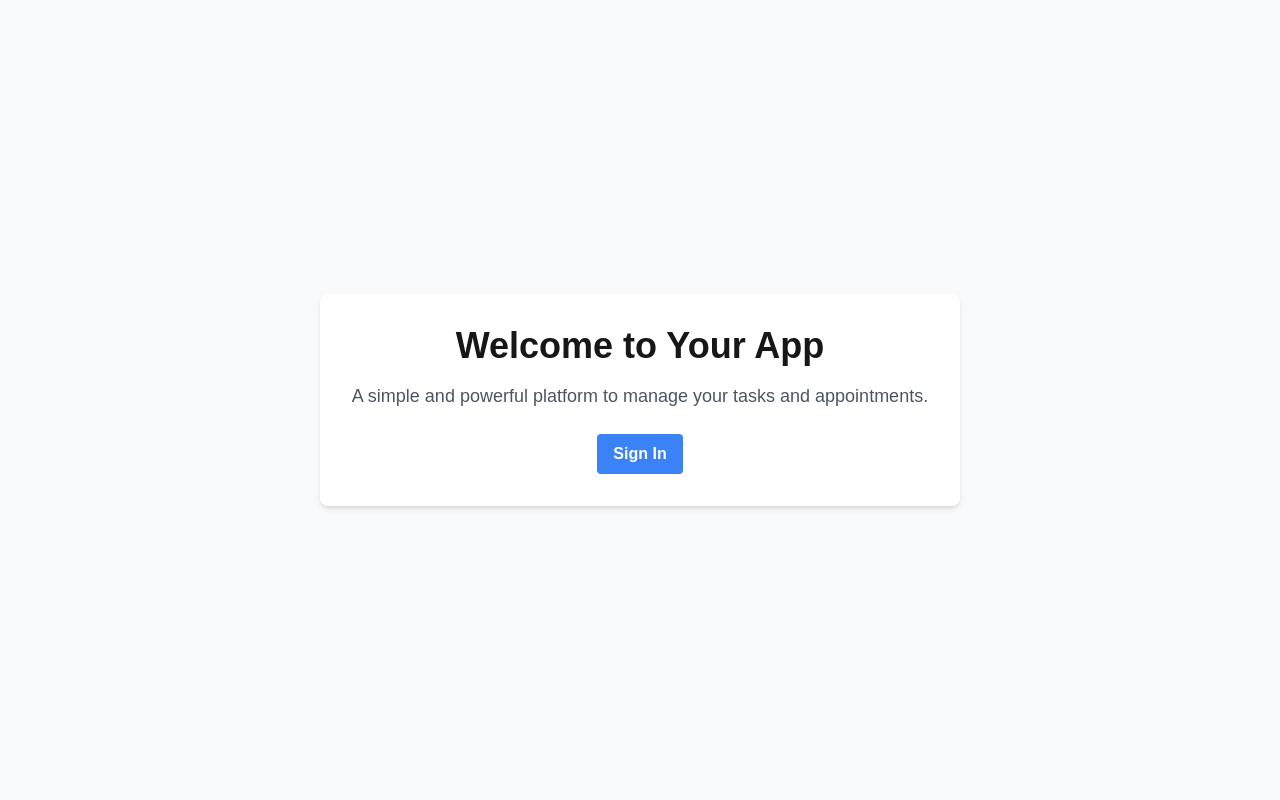
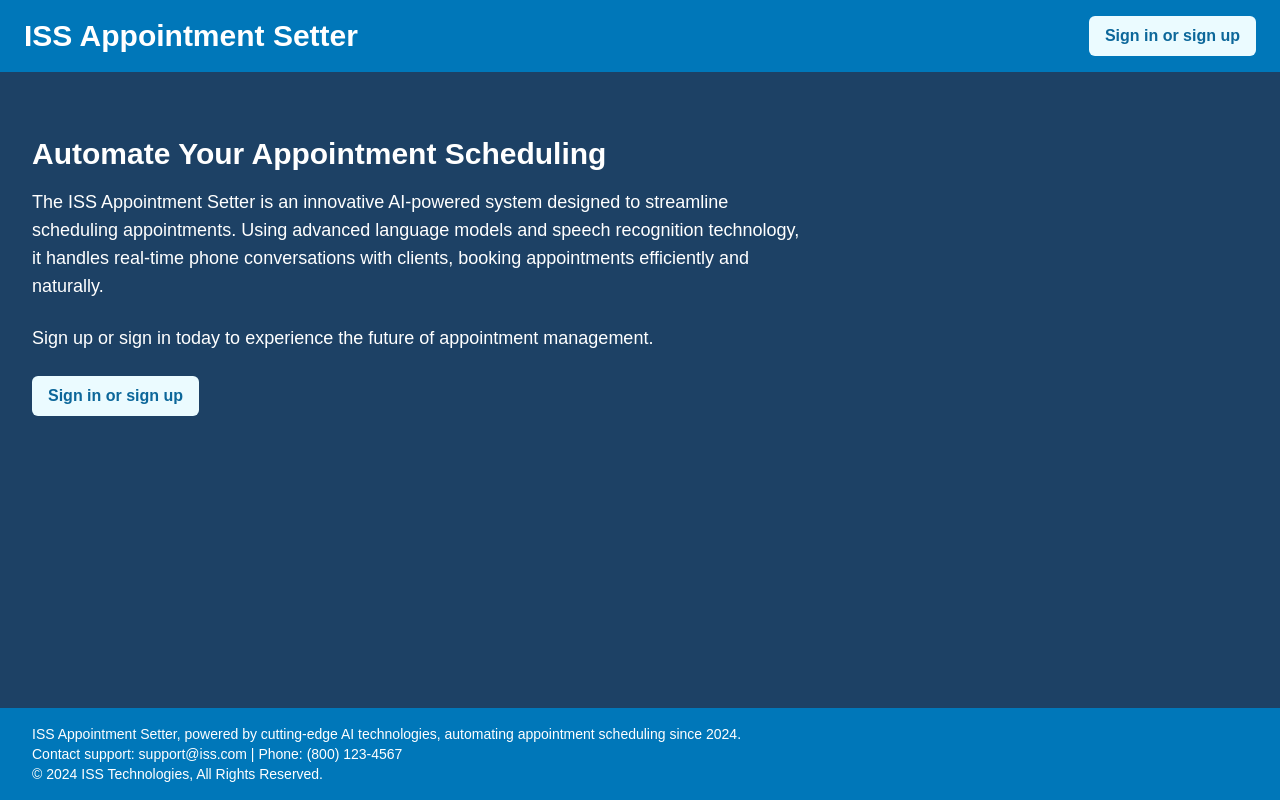
Before and after one commit to intelligent-staffing-systems/iss-appointment-setter, a Next.js app in the folder frontend/: page / in a window 1280 px wide. Built offline with nearby package versions, Linux system fonts and the light colour scheme; no server answers.

Commit message:
added some styles for landing, sign in page

```diff
--- a/frontend/src/app/api/auth/[...nextauth]/route.ts
+++ b/frontend/src/app/api/auth/[...nextauth]/route.ts
@@ -1,9 +1,8 @@
 // src/app/api/auth/[...nextauth]/route.ts
 import NextAuth from "next-auth";
 import GoogleProvider from "next-auth/providers/google";
-import MicrosoftProvider from 'next-auth/providers/azure-ad-b2c';
-
 import type { NextAuthOptions } from "next-auth";
+import AzureADProvider from "next-auth/providers/azure-ad";
 
 export const authOptions: NextAuthOptions = {
   providers: [
@@ -11,15 +10,12 @@ export const authOptions: NextAuthOptions = {
       clientId: process.env.GOOGLE_CLIENT_ID!,
       clientSecret: process.env.GOOGLE_CLIENT_SECRET!,
     }),
-    MicrosoftProvider({
-      clientId: process.env.MICROSOFT_CLIENT_ID!,
-      clientSecret: process.env.MICROSOFT_CLIENT_SECRET!,
-      authorization: {
-        params: {
-          scope: "openid profile email offline_access User.Read", // Include the required permissions for Microsoft
-        },
-      },
-    }),
+    AzureADProvider({
+		clientId: process.env.AZURE_AD_CLIENT_ID as string,
+		clientSecret: process.env.AZURE_AD_CLIENT_SECRET as string,
+		tenantId: process.env.AZURE_AD_TENANT_ID as string,
+		authorization: { params: { scope: "openid profile user.Read email" } },
+	  }),
   ],
   // Add any additional NextAuth configuration here
 };
--- a/frontend/src/app/globals.css
+++ b/frontend/src/app/globals.css
@@ -2,26 +2,63 @@
 @tailwind components;
 @tailwind utilities;
 
+/* Define the color theme for light mode */
 :root {
   --background: #ffffff;
   --foreground: #171717;
+  --primary-color: rgb(0, 119, 185); /* Dark blue */
+  --secondary-color: #ffffff; /* White */
+  --text-color: #f8f9fa; /* Light text */
 }
 
+/* Define the color theme for dark mode */
 @media (prefers-color-scheme: dark) {
   :root {
     --background: #0a0a0a;
     --foreground: #ededed;
+    --primary-color: #001f3f; /* Even darker blue */
+    --secondary-color: #171717;
+    --text-color: #ededed;
   }
 }
 
+/* Global body styles */
 body {
   color: var(--foreground);
   background: var(--background);
   font-family: Arial, Helvetica, sans-serif;
 }
 
+/* Utility classes */
 @layer utilities {
   .text-balance {
     text-wrap: balance;
   }
+
+  /* Custom button styles */
+/* Custom button styles */
+.custom-btn {
+  background-color: rgb(235, 251, 255); /* Maps to bg-blue-600 */
+  color: rgb(12, 103, 154); /* Maps to text-white */
+  padding: 0.5rem 1rem; /* Maps to py-2 px-6 */
+  border-radius: 0.375rem; /* Maps to rounded-lg */
+  font-weight: bold; /* Maps to font-bold */
+  transition: background-color 0.3s;
 }
+
+.custom-btn:hover {
+  background-color: white; /* Maps to hover:bg-blue-700 */
+}
+
+  .custom-header {
+    color: var(--secondary-color);
+    background-color: var(--primary-color);
+  }
+
+
+  .custom-footer {
+    color: var(--secondary-color);
+    background-color: var(--primary-color);
+  }
+
+}
--- a/frontend/src/app/page.tsx
+++ b/frontend/src/app/page.tsx
@@ -1,4 +1,3 @@
-// src/app/page.tsx
 import { getServerSession } from "next-auth/next";
 import { authOptions } from "./api/auth/[...nextauth]/route";
 import { redirect } from "next/navigation";
@@ -13,18 +12,55 @@ export default async function Home() {
   }
 
   return (
-    <div className="flex items-center justify-center h-screen bg-gray-50">
-      <div className="text-center p-8 bg-white shadow-md rounded-lg">
-        <h1 className="text-4xl font-bold mb-4">Welcome to Your App</h1>
-        <p className="text-lg text-gray-600 mb-6">
-          A simple and powerful platform to manage your tasks and appointments.
-        </p>
+    <div className="flex flex-col h-screen text-white" style={{ backgroundColor: 'rgb(29, 65, 101)' }}>
+      {/* Header Section */}
+      <header className="custom-header py-4 px-6 flex justify-between items-center">
+        <Link href="/dashboard">
+          <h1 className="text-3xl font-bold cursor-pointer">ISS Appointment Setter</h1>
+        </Link>
         <Link href="/signin">
-          <button className="bg-blue-500 hover:bg-blue-700 text-white font-bold py-2 px-4 rounded">
-            Sign In
+          <button className="custom-btn">
+            Sign in or sign up
           </button>
         </Link>
-      </div>
+      </header>
+
+      {/* Main Content Section */}
+      <main className="flex-grow flex items-start justify-start pt-16 px-8">
+        <div className="text-left max-w-3xl"> {/* max-w-xl limits the width of the description */}
+          <h2 className="text-3xl font-semibold mb-4">
+            Automate Your Appointment Scheduling
+          </h2>
+          <p className="text-lg mb-6 break-words">
+            The ISS Appointment Setter is an innovative AI-powered system
+            designed to streamline scheduling appointments. Using advanced
+            language models and speech recognition technology, it handles
+            real-time phone conversations with clients, booking appointments
+            efficiently and naturally.
+          </p>
+          <p className="text-lg mb-6 break-words">
+            Sign up or sign in today to experience the future of appointment
+            management.
+          </p>
+          <Link href="/signin">
+            <button className="custom-btn">
+              Sign in or sign up
+            </button>
+          </Link>
+        </div>
+      </main>
+
+      {/* Footer Section */}
+      <footer className="custom-footer text-white py-4 px-8 text-sm"> {/* Footer background set to black */}
+        <div className="text-left">
+          <p>
+            ISS Appointment Setter, powered by cutting-edge AI technologies,
+            automating appointment scheduling since 2024.
+          </p>
+          <p>Contact support: support@iss.com | Phone: (800) 123-4567</p>
+          <p>&copy; 2024 ISS Technologies, All Rights Reserved.</p>
+        </div>
+      </footer>
     </div>
   );
 }
--- a/frontend/src/app/signin/page.tsx
+++ b/frontend/src/app/signin/page.tsx
@@ -3,31 +3,30 @@
 // src/app/signin/page.tsx
 import { signIn } from 'next-auth/react';
 import { FontAwesomeIcon } from '@fortawesome/react-fontawesome';
-import { faGoogle, faMicrosoft } from '@fortawesome/free-brands-svg-icons'; // Import Google and Outlook icons
+import { faGoogle, faMicrosoft } from '@fortawesome/free-brands-svg-icons';
 
 export default function SignInPage() {
   return (
-    <div className="flex items-center justify-center h-screen bg-gray-50">
-      <div className="text-center p-8 bg-white shadow-md rounded-lg">
-        <h1 className="text-3xl font-bold mb-4">Sign In</h1>
-        <p className="text-lg text-gray-600 mb-6">
-          Access your dashboard by signing in with your Google or Outlook account.
-        </p>
+    <div className="flex items-center justify-center h-screen" style={{ backgroundColor: 'rgb(29, 65, 101)' }}>
+      <div className="p-10 bg-white shadow-md rounded-lg max-w-md w-full">
+
+        {/* Social Sign-In Buttons */}
+        <h2 className="text-lg font-medium mb-6 text-center">Sign in with your social account</h2>
+
+        <button
+          onClick={() => signIn('microsoft', { callbackUrl: '/dashboard' })}
+          className="custom-btn flex items-center justify-center bg-gray-100 border border-gray-300 text-black font-bold py-2 px-4 rounded mb-4 w-full"
+        >
+          <FontAwesomeIcon icon={faMicrosoft} className="mr-2" />
+          Microsoft
+        </button>
 
         <button
           onClick={() => signIn('google', { callbackUrl: '/dashboard' })}
-          className="flex items-center justify-center bg-blue-500 hover:bg-blue-700 text-white font-bold py-2 px-4 rounded mb-4"
+          className="custom-btn flex items-center justify-center bg-gray-100 border border-gray-300 text-black font-bold py-2 px-4 rounded w-full"
         >
-          <FontAwesomeIcon icon={faGoogle} className="mr-2" /> {/* Google Icon */}
-          Sign in with Google
-        </button>
-
-        <button
-          onClick={() => signIn('outlook', { callbackUrl: '/dashboard' })}
-          className="flex items-center justify-center bg-blue-500 hover:bg-blue-700 text-white font-bold py-2 px-4 rounded"
-        >
-          <FontAwesomeIcon icon={faMicrosoft} className="mr-2" /> {/* Outlook Icon */}
-          Sign in with Outlook
+          <FontAwesomeIcon icon={faGoogle} className="mr-2" />
+          Google
         </button>
       </div>
     </div>
```
